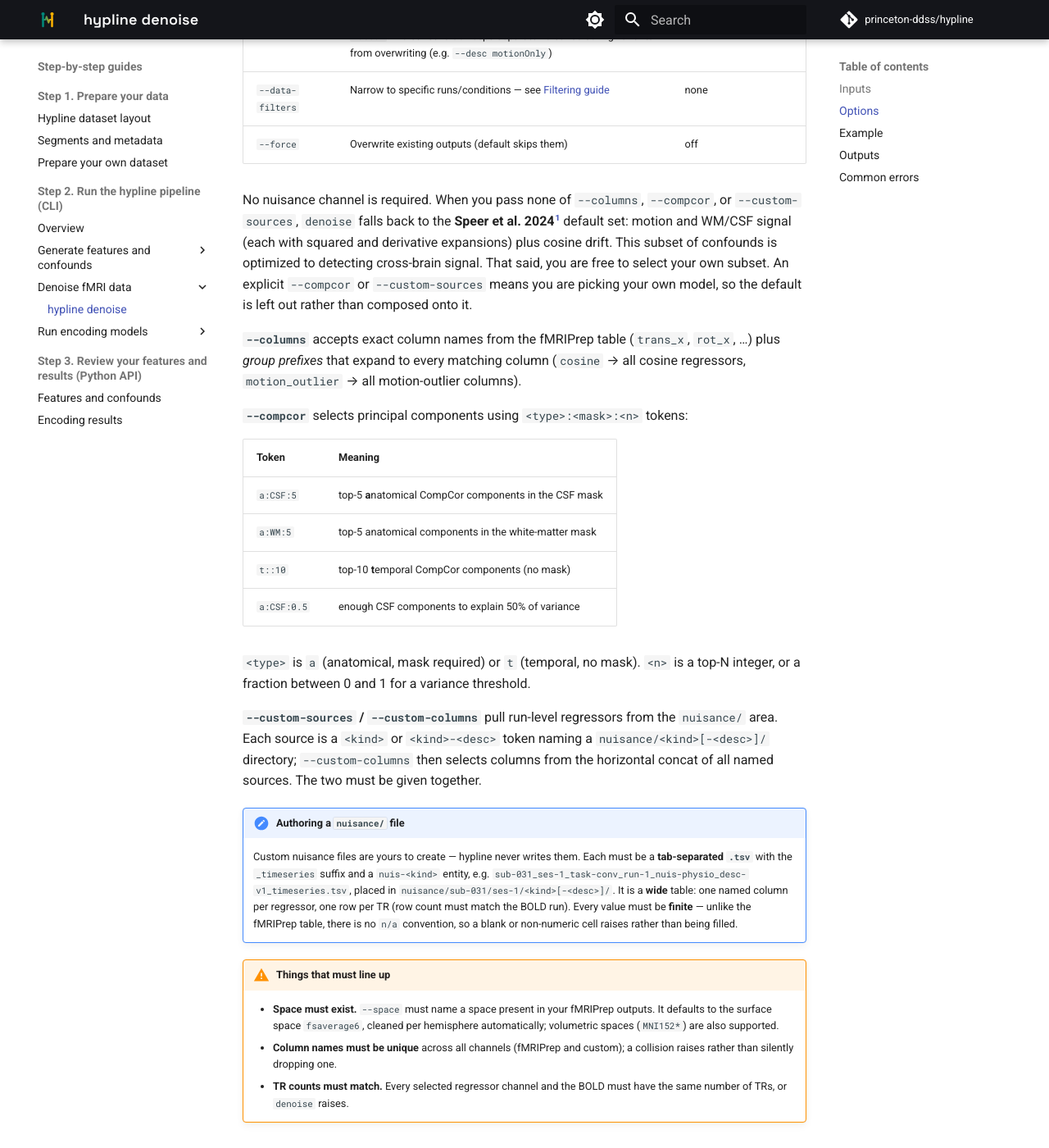
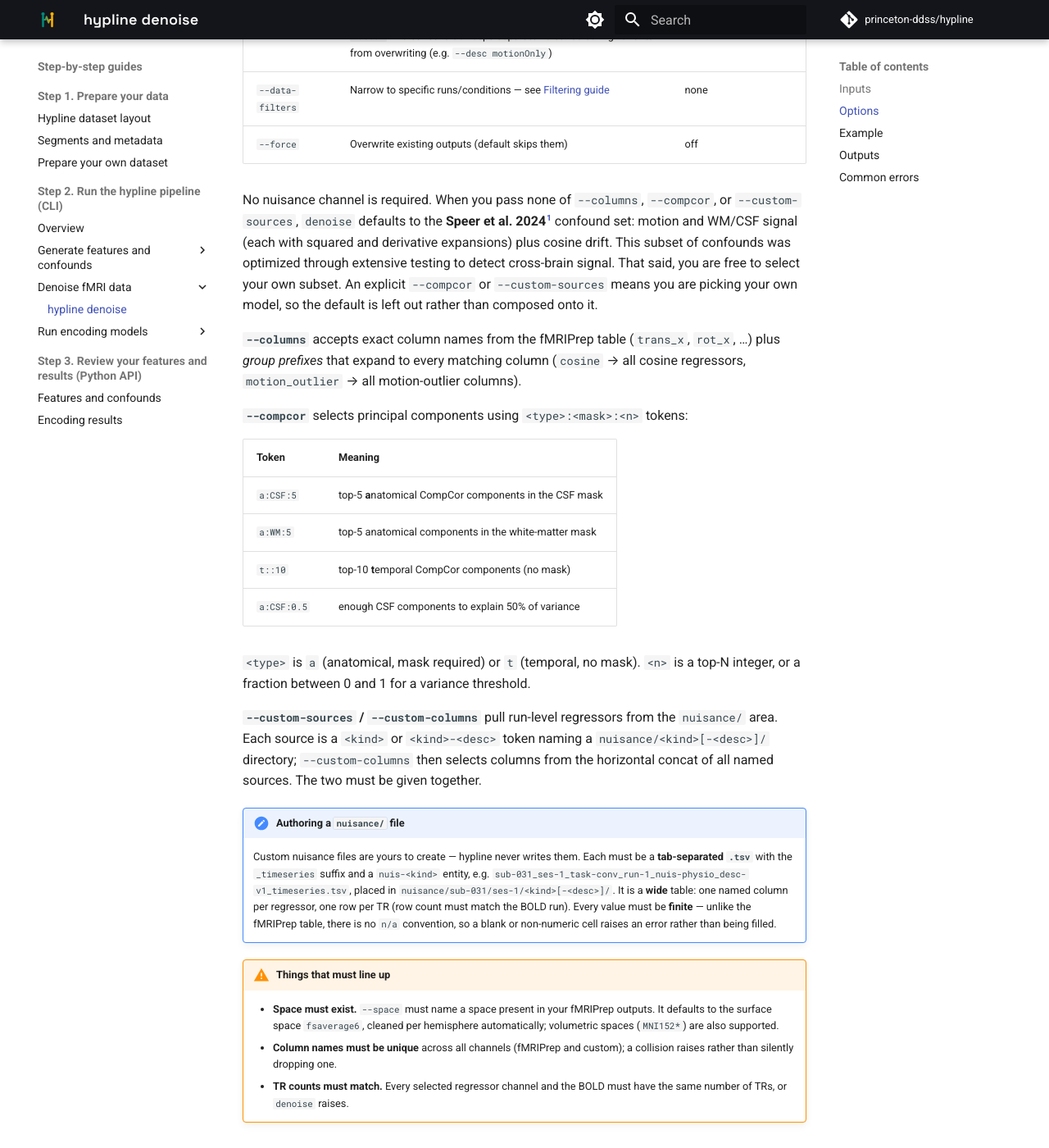
Before and after one commit to princeton-ddss/hypline, an MkDocs documentation site: the page built from docs/mkdocs/step-by-step/denoise.md, in a window 1280 px wide and 1400 px high, scrolled down 1521 px. Shown: the whole window at 82% size. Built offline with MkDocs 1.6.1 and Material for MkDocs 9.7.7, drawn with Linux system fonts in a browser that asks for light colours; comment, search, counter and statistics services are not loaded; the version menu is left out; some of the changed text lies outside the part shown.

Commit message:
Improve clarity in denoise.md documentation
****
Please check that this edited sentence is still accurate: "— unlike the fMRIPrep table, there is no `n/a` convention, so a blank or non-numeric cell raises an error rather than being filled."
****

```diff
--- a/docs/mkdocs/step-by-step/denoise.md
+++ b/docs/mkdocs/step-by-step/denoise.md
@@ -55,9 +55,9 @@ Nuisance regressors come from two channels, stacked into one regressor matrix:
 | `--force`          | Overwrite existing outputs (default skips them)                            | off                   |
 
 No nuisance channel is required. When you pass none of `--columns`, `--compcor`,
-or `--custom-sources`, `denoise` falls back to the **Speer et al. 2024[^speer]** default
+or `--custom-sources`, `denoise` defaults to the **Speer et al. 2024[^speer]** confound
 set: motion and WM/CSF signal (each with squared and derivative expansions) plus
-cosine drift. This subset of confounds is optimized to detecting cross-brain signal. That said, you are free to select your own subset. An explicit `--compcor` or `--custom-sources` means you are picking
+cosine drift. This subset of confounds was optimized through extensive testing to detect cross-brain signal. That said, you are free to select your own subset. An explicit `--compcor` or `--custom-sources` means you are picking
 your own model, so the default is left out rather than composed onto it.
 
 [^speer]: Speer, S. P., Mwilambwe-Tshilobo, L., Tsoi, L., Burns, S. M., Falk, E. B., & Tamir, D. I. (2024). Hyperscanning shows friends explore and strangers converge in conversation. *Nature Communications*, *15*(1), 7781.
@@ -94,7 +94,7 @@ from the horizontal concat of all named sources. The two must be given together.
     `nuisance/sub-031/ses-1/<kind>[-<desc>]/`. It is a **wide** table: one named column
     per regressor, one row per TR (row count must match the BOLD run). Every
     value must be **finite** — unlike the fMRIPrep table, there is no `n/a`
-    convention, so a blank or non-numeric cell raises rather than being filled.
+    convention, so a blank or non-numeric cell raises an error rather than being filled.
 
 !!! warning "Things that must line up"
 
```
Also changed, not shown: other parts of docs/mkdocs/step-by-step/denoise.md (+1 -2 lines).
